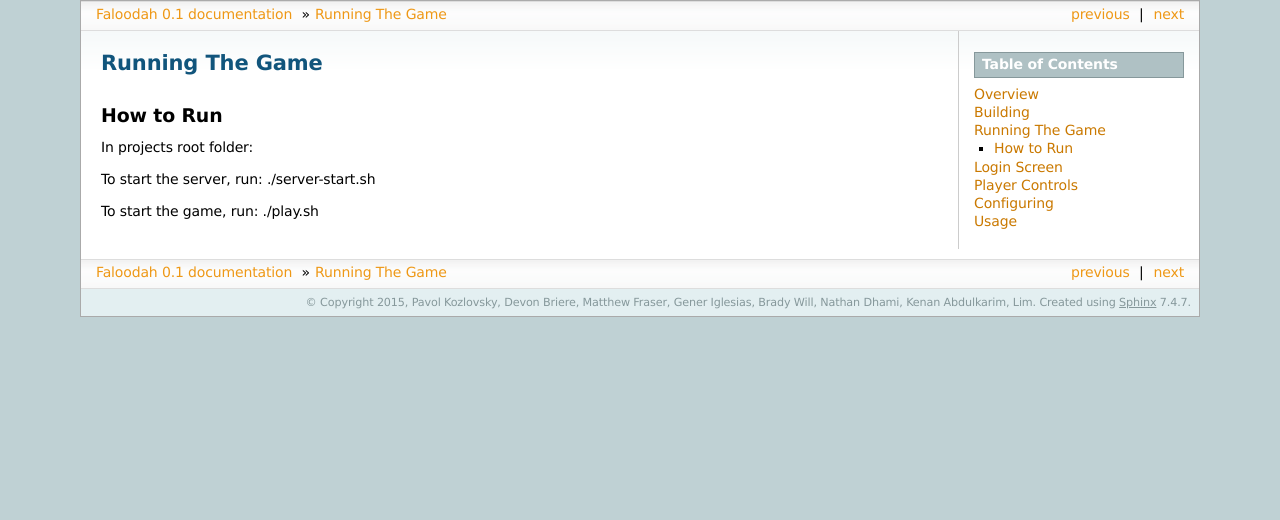
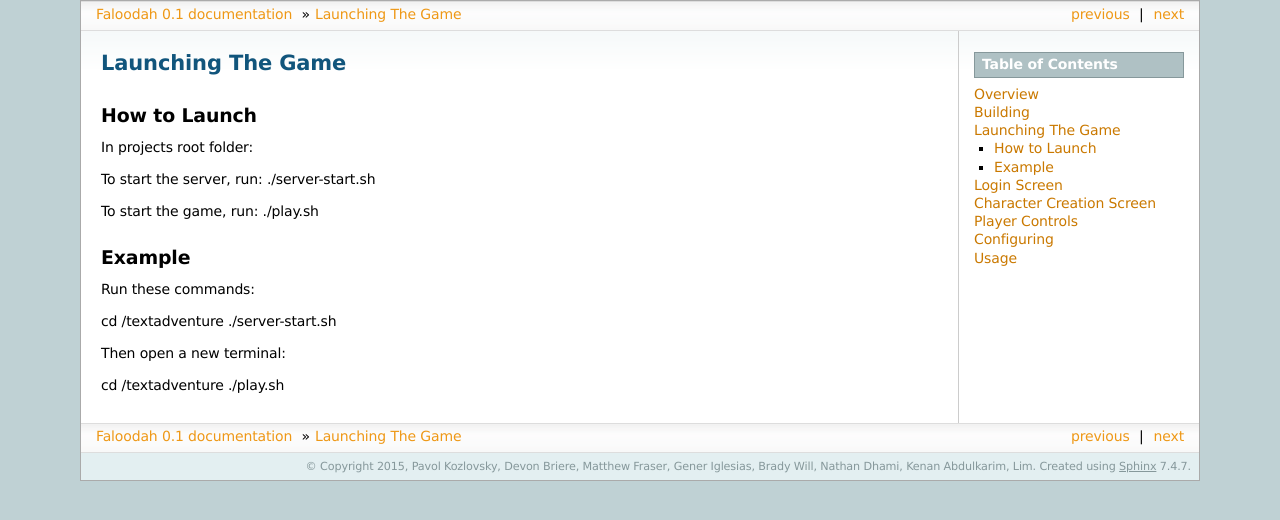
Before and after one commit to nathandhami/Text-Adventure, a Sphinx documentation site: the page built from docs/run.rst, in a window 1280 px wide. Shown: the top 520 px of the page. Built offline with Sphinx 7.4.7, drawn with Linux system fonts in a browser that asks for light colours; formulas are drawn with MathJax 3.

Commit message:
updated docs for issue #15

```diff
--- a/docs/index.rst
+++ b/docs/index.rst
@@ -16,6 +16,7 @@ Contents
    building
    run
    login
+   character
    control
    configuring
    usage
--- a/docs/overview.rst
+++ b/docs/overview.rst
@@ -2,4 +2,6 @@
 Overview
 =========
 
-This would be a fine place to put an overview of the entire project.
+Text based multiplayer game.
+
+Forever fighting to gain levels and be duke nukem
--- a/docs/run.rst
+++ b/docs/run.rst
@@ -1,8 +1,8 @@
-=========
-Running The Game
-=========
+===================
+Launching The Game
+===================
 
-How to Run
+How to Launch
 ==============================================
 
 In projects root folder:
@@ -10,3 +10,16 @@ In projects root folder:
 To start the server, run: ./server-start.sh
 
 To start the game, run: ./play.sh
+
+Example
+============
+
+Run these commands:
+
+cd /textadventure
+./server-start.sh
+
+Then open a new terminal:
+
+cd /textadventure
+./play.sh
```
Also changed, not shown: docs/character.rst (added, +11 -0 lines), docs/control.rst (+33 -2 lines), docs/login.rst (+7 -1 lines).
